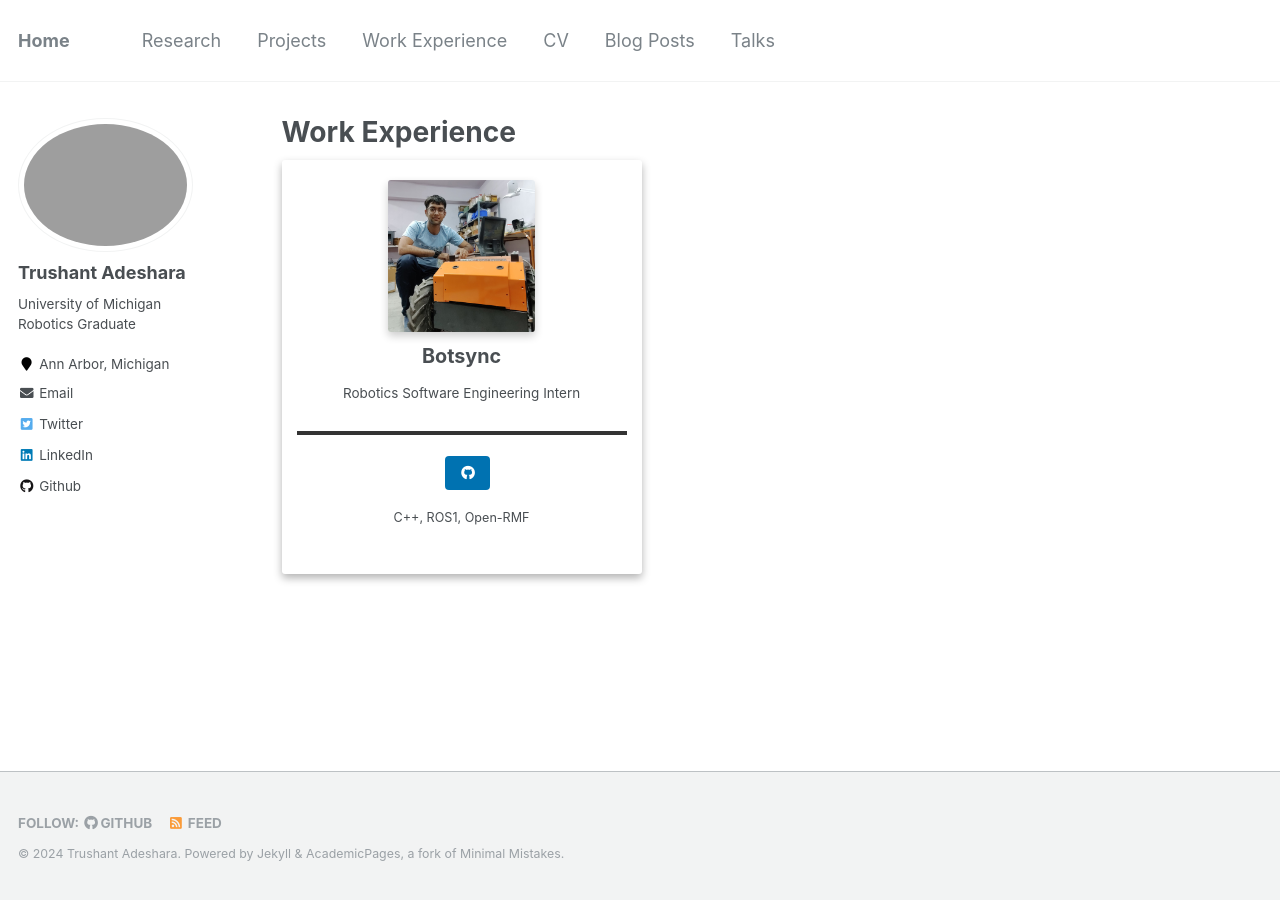
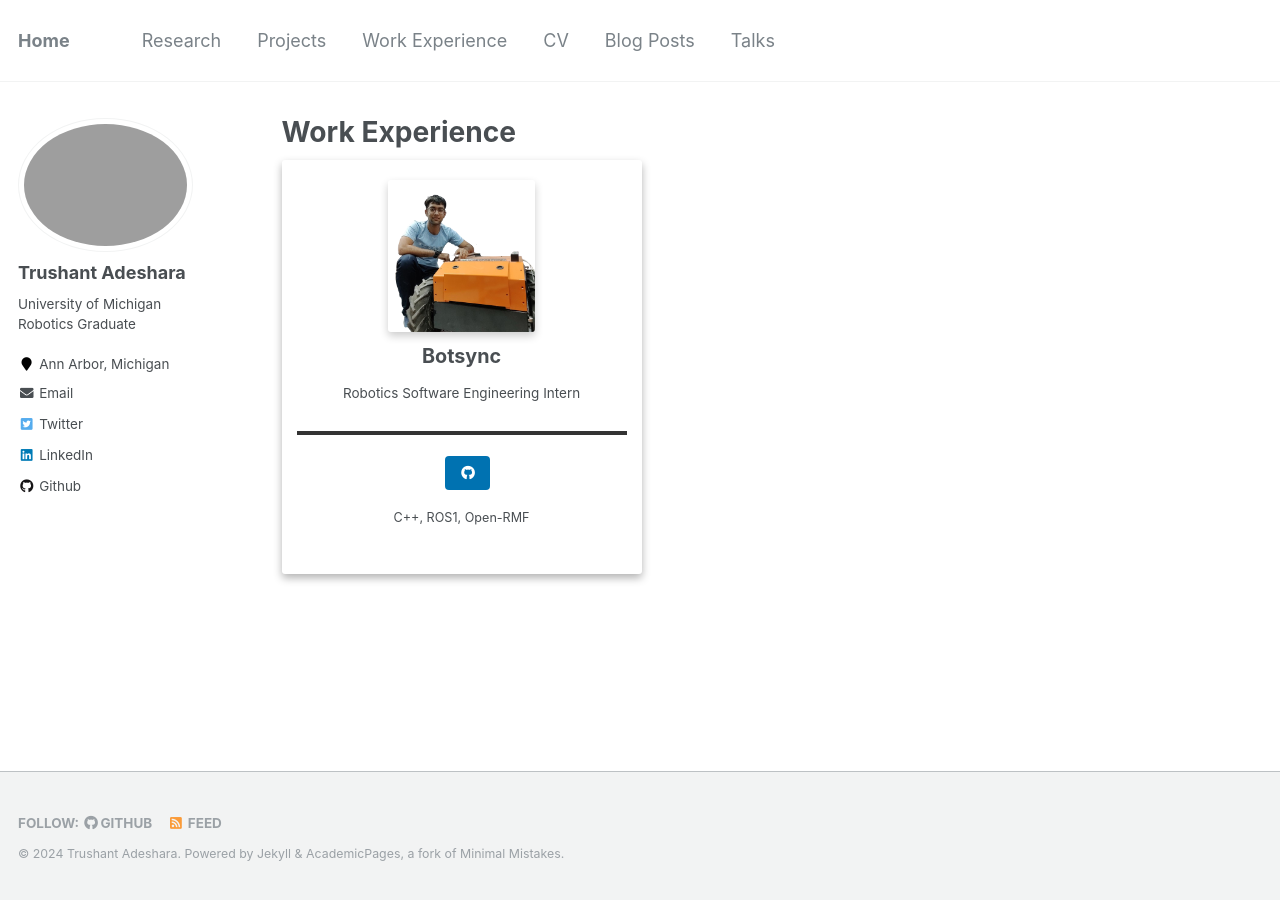
Before and after one commit to trushant05/trushant05.github.io, a Jekyll site: the page built from _pages/work.html, in a window 1280 px wide. Built offline with Jekyll 4.4.1, drawn with Linux system fonts in a browser that asks for light colours.

Commit message:
update preview image work tab

```diff
--- a/_pages/work.html
+++ b/_pages/work.html
@@ -11,7 +11,7 @@ author_profile: true
 
   <div class="card h-100 d-flex flex-column justify-content-between">
     <a href="https://trushant-adeshara-um.github.io/work/botsync">
-      <img class="card-img-top mx-auto" src="/images/work/botsync/me.jpg">
+      <img class="card-img-top mx-auto" src="/images/work/botsync/pv.png">
       <div class="card-body d-flex flex-column">
         <h4 class="card-title text-center"> Botsync </h4>
         <p class="card-text text-center"> Robotics Software Engineering Intern</p>
```
Also changed, not shown: images/work/botsync/pv.png (added).
